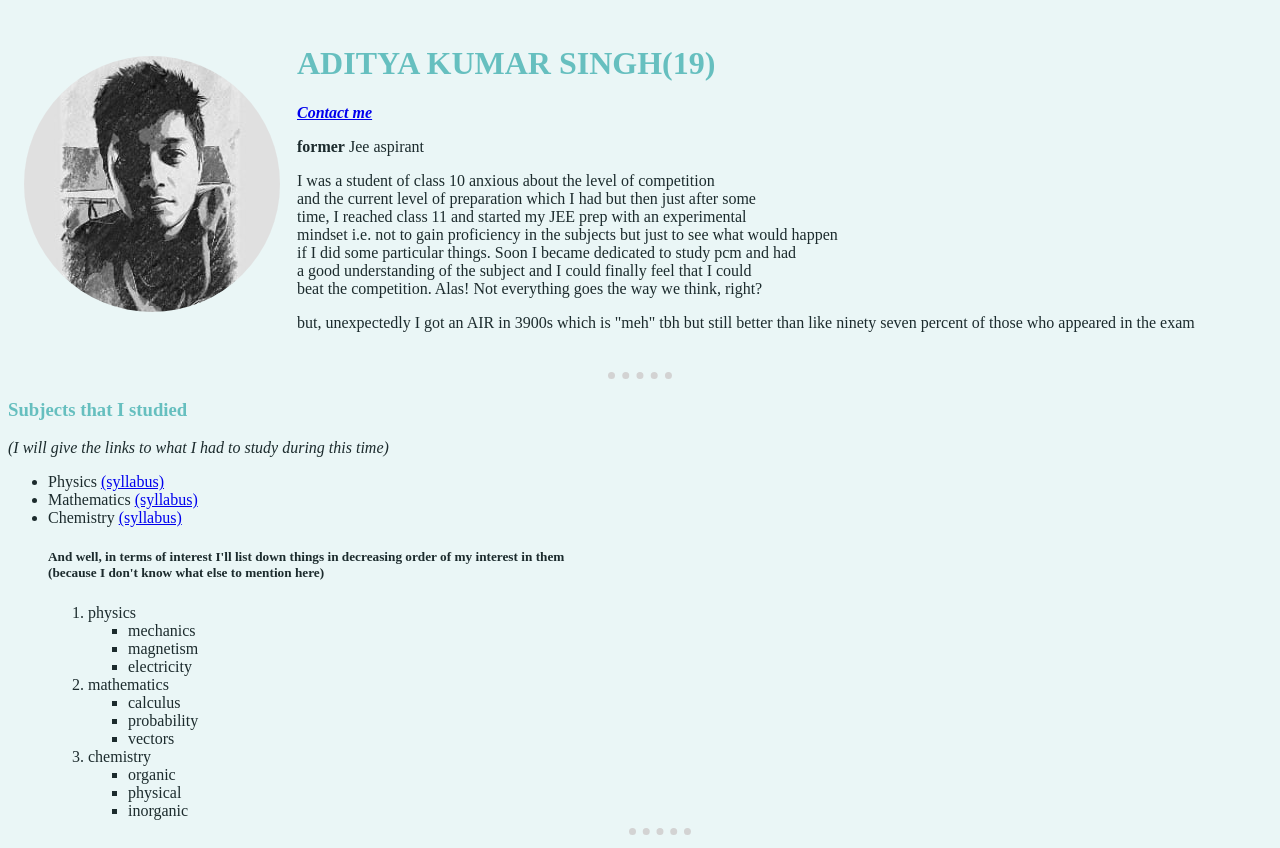
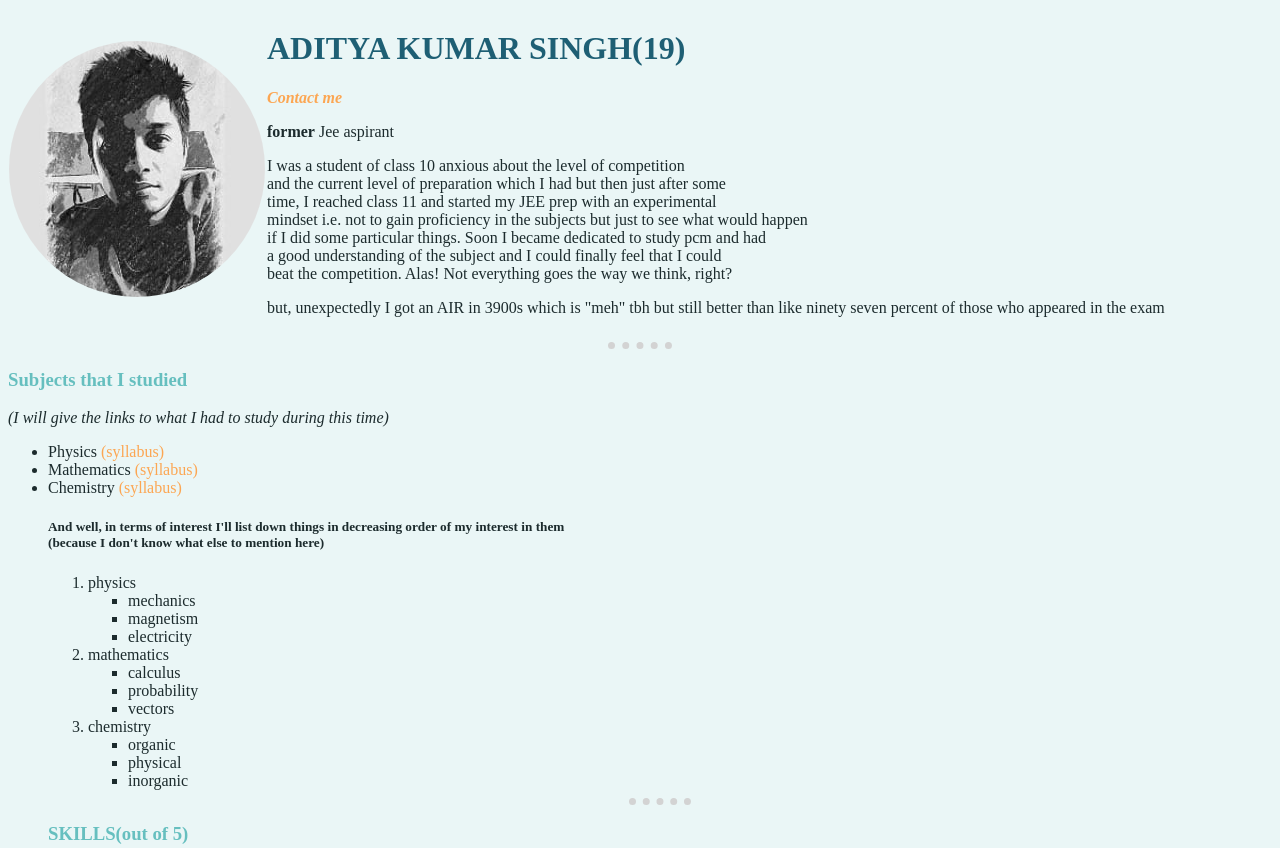
Before and after one commit to aditya84780/cv, a plain HTML site: page index.html in a window 1280 px wide. Shown: the top 848 px of the page. Drawn offline with Linux system fonts and the light colour scheme.

Commit message:
style links

```diff
--- a/styles.css
+++ b/styles.css
@@ -5,5 +5,19 @@ hr {border-style: dotted none none;
     border-width: 7px;
     border-color: lightgrey;
      }
-h1 {color: #66bfbf;}
+h1 {color: #1e5f74;}
 h3 {color: #66bfbf;}
+h2 {color: #66bfbf;}
+table {border-collapse: collapse;
+       }
+a {
+  text-decoration: none;}
+  a:link {
+    color: #fca652;
+  }
+a:visited{
+  color:#b52b65;
+}
+  a:focus{background-color: white;}
+    a:hover{color:#ff7e67;}
+      a:active{color:#1d2d50;}
```
